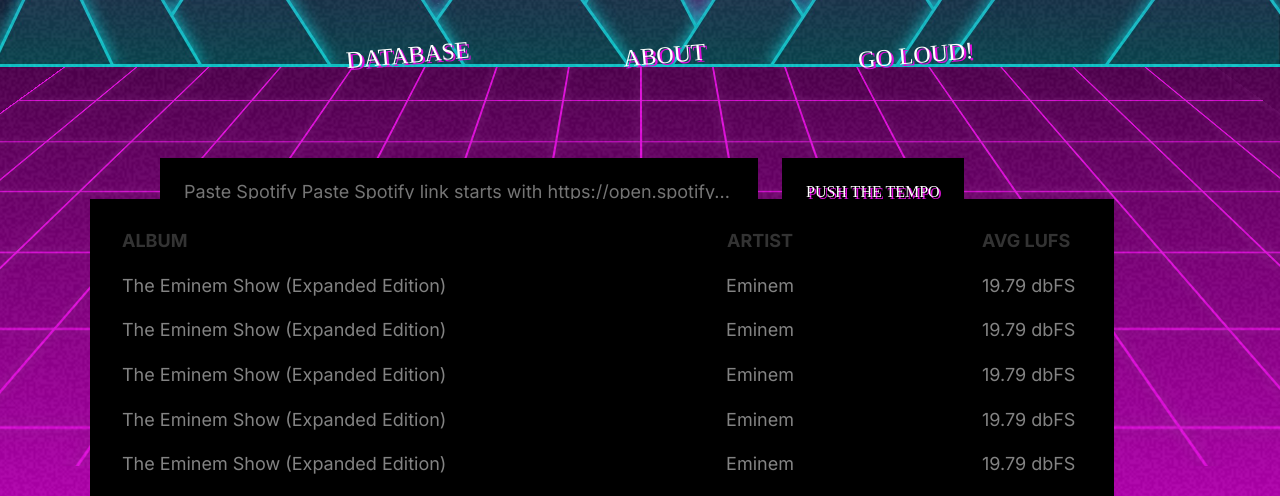
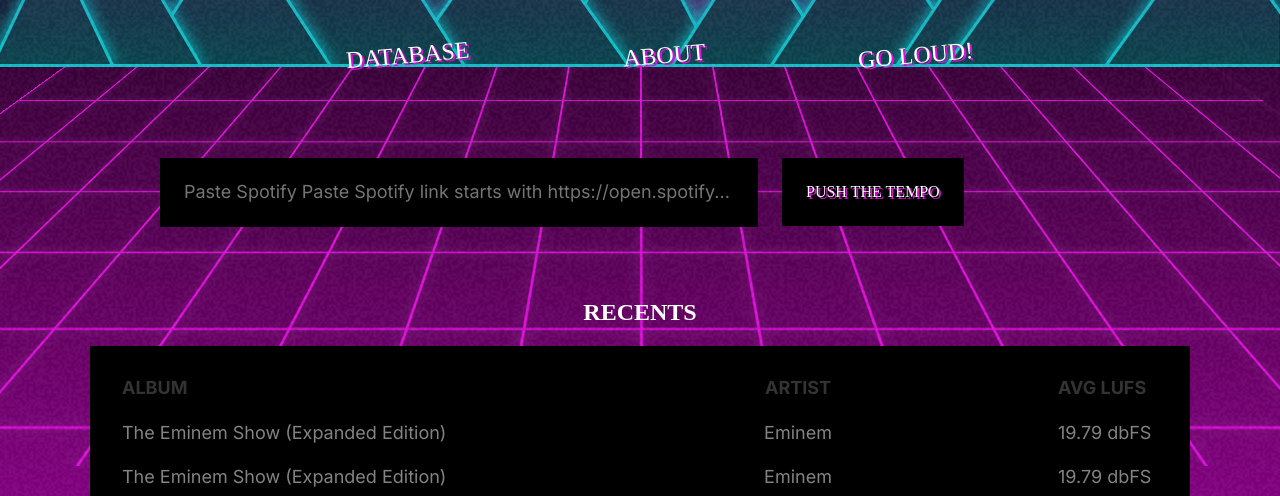
Before and after one commit to orcunilbeyli/lufsdb-fe, a plain HTML site: page index.html in a window 1280 px wide. Shown: the part 287-783 px from the top of the page. Drawn offline with Linux system fonts and the light colour scheme; a web font is replaced by a local one.

Commit message:
fix custom font

```diff
--- a/index.html
+++ b/index.html
@@ -26,7 +26,9 @@
             <input placeholder="Paste Spotify Paste Spotify link starts with https://open.spotify..." type="url" name="spotify-link" id="spotify-link">
             <button type="submit">PUSH THE TEMPO</button>
         </div>
+        <h2 class="recents-title">RECENTS</h2>
         <div class="recents">
+
               <div class="table-head">
                     <div class="album">
                         ALBUM
@@ -83,9 +85,7 @@
         </div>
     </div>
     <div class="background-mountains"></div>
-    <div class="background-grid">
-        <div class="grid-anim"></div>
-    </div>
+    <div class="background-grid"><div class="grid-anim"></div></div>
     <div class="background-noise"></div>
 </body>
 </html>
--- a/scss/background.scss
+++ b/scss/background.scss
@@ -13,6 +13,7 @@
 }
 .background-grid {
     width: 100%;
+    height: calc(100vh);
     overflow: hidden;
     position: absolute;
     z-index: -251;
@@ -28,7 +29,7 @@
         transition: none;
         transform: perspective(800px) rotateX(60deg) rotateY(0deg) rotateZ(0deg);
         width: 100%;
-        height: 100vh;
+        height: 100%;
     }
 
 }
--- /dev/null
+++ b/scss/fonts.scss
@@ -0,0 +1,7 @@
+
+
+    @font-face {
+      font-family: 'Press Start K';
+      src: url('assets/fonts/PressStartK.woff2') format('woff2');
+      font-display: swap;
+    }
--- a/scss/main.scss
+++ b/scss/main.scss
@@ -1,5 +1,5 @@
 html  {
-    height: 100%;
+
 }
 
 body {
@@ -16,4 +16,4 @@ body {
 
 
 
-@import 'animations' ,'header' ,'background' , 'recents' , 'home-search';
+@import 'animations' ,'header' ,'background' , 'recents' , 'home-search' , 'scrollbars' , 'fonts';
--- a/scss/recents.scss
+++ b/scss/recents.scss
@@ -1,11 +1,14 @@
-
+.recents-title {
+    display: block;
+    text-align: center;
+    font-family: 'Press Start K';
+    color: #FFFFFF;
+    margin-top: 72px;
+}
 .recents {
-    width: 960px;
-    height: 250px;
-    position: absolute;
+    width: calc(100% - 64px);
     bottom: 0;
     overflow-y: scroll;
-    margin-top: 72px;
     background: black;
     padding: 32px 32px;
     font-size:18px;
@@ -55,3 +58,11 @@
         }
     }
 }
+
+.recents-arrow {
+    position: absolute;
+    margin-left: -75px;
+    margin-top: 50px;
+    width: calc(100vw - 90vw);
+    z-index: 9999;
+}
--- /dev/null
+++ b/scss/scrollbars.scss
@@ -0,0 +1,33 @@
+/* Set the width and height of the scrollbar track */
+::-webkit-scrollbar {
+    width: 10px;
+    height: 10px;
+  }
+
+  /* Set the color and background of the scrollbar thumb */
+  ::-webkit-scrollbar-thumb {
+    background-color: #black;
+    border-radius: 5px;
+  }
+
+  /* Set the color and background of the scrollbar track */
+  ::-webkit-scrollbar-track {
+    background-color: black;
+  }
+
+  /* For Firefox */
+  * {
+    scrollbar-width: thin;
+    scrollbar-color: #ccc #eee;
+  }
+
+  /* For Internet Explorer */
+  * {
+    scrollbar-face-color: #ccc;
+    scrollbar-shadow-color: #eee;
+    scrollbar-highlight-color: #eee;
+    scrollbar-3dlight-color: #eee;
+    scrollbar-darkshadow-color: #ccc;
+    scrollbar-track-color: #eee;
+    scrollbar-arrow-color: #ccc;
+  }
```
Also changed, not shown: assets/images/recents-arrow.svg (added), css/background.css, css/fonts.css (added), css/main.css, css/recents.css, css/scrollbars.css (added), 6 other files.
